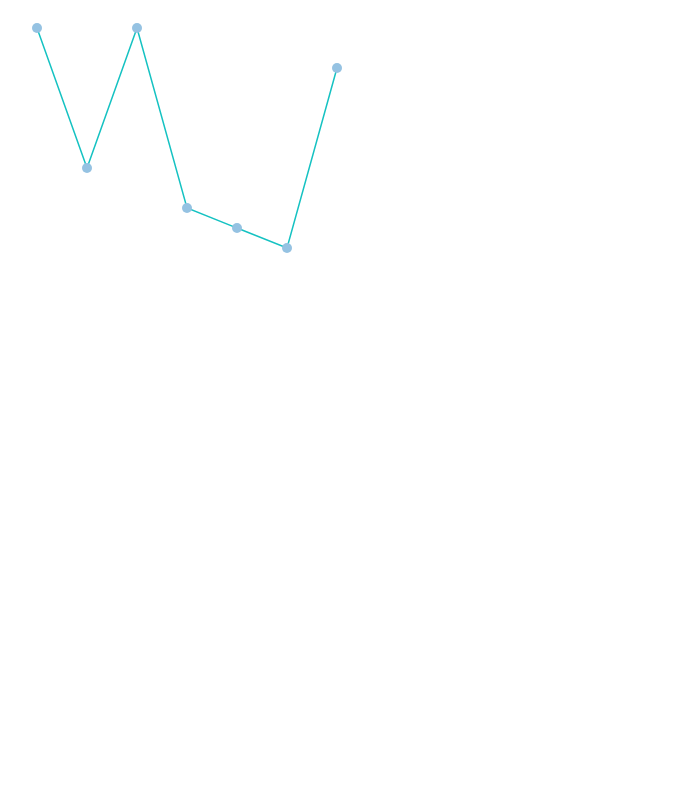
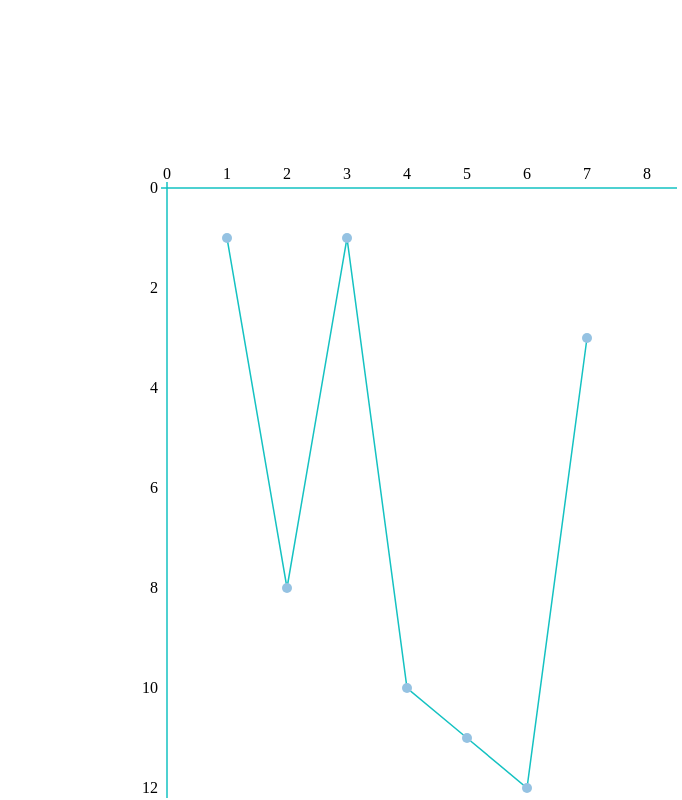
Before and after one commit to anandk/datavis, a plain HTML site: page src/SimpleLineGraph.html in a window 1280 px wide. Shown: the whole page, without its empty margins (21-703 px from the left). Drawn offline with nearby package versions, Linux system fonts and the light colour scheme.

Commit message:
Added axes & scale

```diff
--- a/src/SimpleLineGraph.html
+++ b/src/SimpleLineGraph.html
@@ -4,24 +4,46 @@
     <style>
         path {fill:none;stroke:#15c2c2;stroke-width: 1.5px;}
         circle {fill:#95c2e2;}
+        .axis path,.axis line {fill: none;stroke:#b6b6b6;shape-rendering: crispEdges;}
     </style>
 </head>
 
 <body>
 <script type="text/javascript">
+    var xOffset = 90;
+    var yOffset = 90;
+    var width = 600;
+    var height = 700;
+
+    //Define your min & max values for X
+    var minX = 0, maxX = 10;
+    //Define your min & max values for Y
+    var minY = 0, maxY = 14;
+
+    //By defining scales we can do away with all the multipliers for amplification that we did earlier
+    var xScale = d3.scale.linear()
+                   .domain([minX, maxX])
+                   .range([0, width]);
+
+    var yScale = d3.scale.linear()
+                .domain([minY,maxY])
+                .range([0, height]);
+
     //Arbitrary x, y coordinates
     var sampleData = [[1,1],[2,8],[3,1],[4,10],[5,11],[6,12],[7,3]];
     var svg = d3.select("body").append("svg")
-              .attr("width",500)   //One could do without these attr but
-              .attr("height",700); //rendering is only partial on some browsers
+              .attr("width",width)   //One could do without these attr but
+              .attr("height",height) //rendering is only partial on some browsers
+              .attr("transform", "translate(" + xOffset + "," + yOffset + ")");
     drawLineChart(svg);
     drawCirclesOnPoints(svg);
     addToolTipFeatureToPoints(svg);
+    addAxes(svg);
 
     function drawLineChart(svg) {
         var lineFunc = d3.svg.line()
-                            .x(function(d,i) { return 50*d[0]; }) //Multiplying simply to amplify
-                            .y(function(d,i) { return 20*d[1]; });//Multiplying simply to amplify
+                            .x(function(d,i) { return xOffset+xScale(d[0]); })
+                            .y(function(d,i) { return yOffset+yScale(d[1]); });
         svg.append("path")
            .datum(sampleData)
            .attr("class","lineChart")
@@ -35,8 +57,8 @@
          .data(sampleData)
          .enter()
          .append("circle")
-         .attr("cx",function(d,i) { return 50*d[0]; })
-         .attr("cy",function(d,i) { return 20*d[1]; })
+         .attr("cx",function(d,i) { return xOffset+xScale(d[0]); })
+         .attr("cy",function(d,i) { return yOffset+yScale(d[1]); })
          .attr("r",5);
     }
 
@@ -47,9 +69,9 @@
                 svg.append("text")
                     .text(d[0]+", "+d[1])
                     .attr("x",function() {
-                        return 50*d[0] + 10; })
+                        return xOffset+xScale(d[0]) + 10; })
                     .attr("y",function() {
-                        return 20*d[1] - 10; })
+                        return yOffset+yScale(d[1]) - 10; })
                     .attr("id","toolTip");
             });
 
@@ -59,6 +81,20 @@
             });
     }
 
+    function addAxes(svg) {
+        var xAxis = d3.svg.axis()
+                            .scale(xScale)
+                            .orient("top");
+        var yAxis = d3.svg.axis()
+                            .scale(yScale)
+                            .orient("left");
+
+        svg.append("g").call(xAxis).attr("transform","translate(" + xOffset + "," + yOffset + ")");
+        svg.append("g").call(yAxis).attr("transform","translate(" + xOffset + "," + yOffset + ")");
+
+
+    }
+
 </script>
 </body>
 </html>
```
